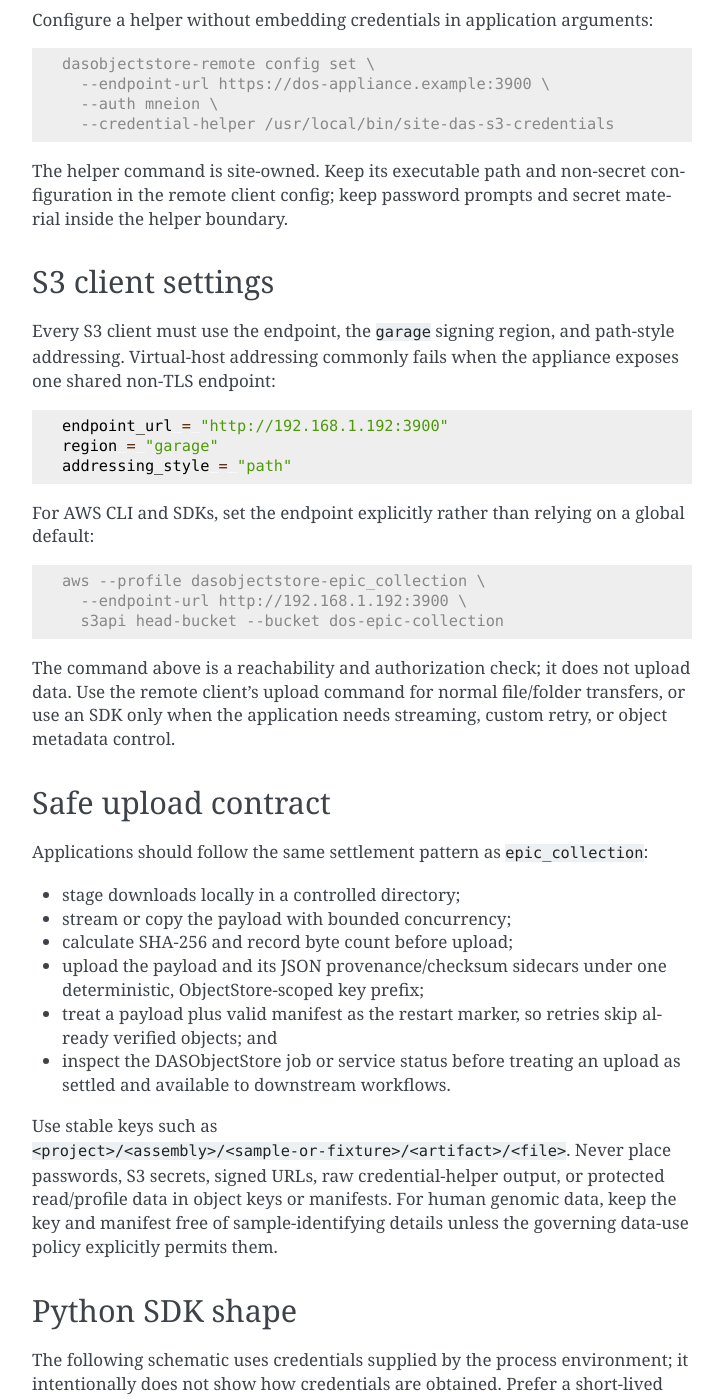
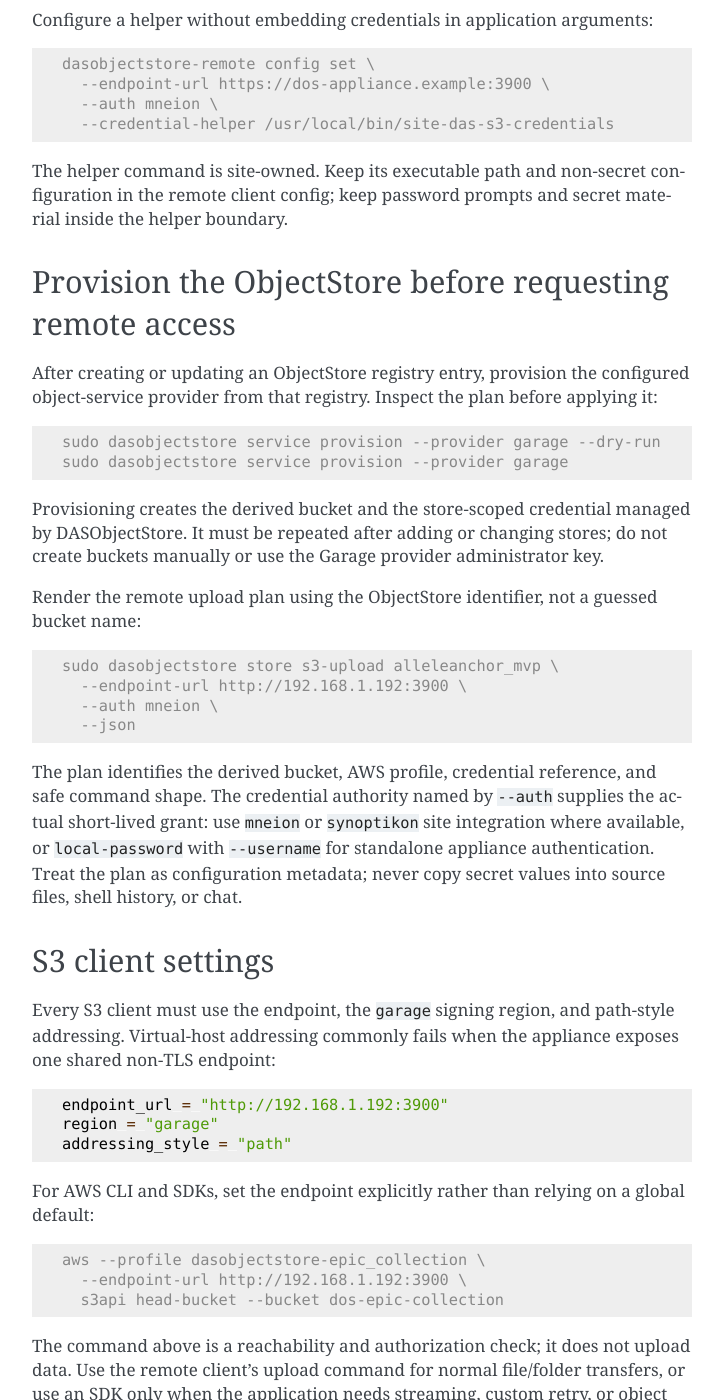
Before and after one commit to sagrudd/DASObjectStore, a Sphinx documentation site: the page built from docs/user/programmatic-access.rst, in a window 1280 px wide and 1400 px high, scrolled down 962 px. Shown: the whole window, without its empty margins (388-1111 px from the left). Built offline with Sphinx 7.4.7, drawn with Linux system fonts in a browser that asks for light colours; some of the changed text lies outside the part shown.

Commit message:
Fix Garage provisioning and document grants

```diff
--- a/docs/user/programmatic-access.rst
+++ b/docs/user/programmatic-access.rst
@@ -51,6 +51,39 @@ Configure a helper without embedding credentials in application arguments:
 The helper command is site-owned. Keep its executable path and non-secret
 configuration in the remote client config; keep password prompts and secret
 material inside the helper boundary.
+
+Provision the ObjectStore before requesting remote access
+----------------------------------------------------------
+
+After creating or updating an ObjectStore registry entry, provision the
+configured object-service provider from that registry. Inspect the plan before
+applying it:
+
+.. code-block:: console
+
+   sudo dasobjectstore service provision --provider garage --dry-run
+   sudo dasobjectstore service provision --provider garage
+
+Provisioning creates the derived bucket and the store-scoped credential
+managed by DASObjectStore. It must be repeated after adding or changing stores;
+do not create buckets manually or use the Garage provider administrator key.
+
+Render the remote upload plan using the ObjectStore identifier, not a guessed
+bucket name:
+
+.. code-block:: console
+
+   sudo dasobjectstore store s3-upload alleleanchor_mvp \
+     --endpoint-url http://192.168.1.192:3900 \
+     --auth mneion \
+     --json
+
+The plan identifies the derived bucket, AWS profile, credential reference, and
+safe command shape. The credential authority named by ``--auth`` supplies the
+actual short-lived grant: use ``mneion`` or ``synoptikon`` site integration
+where available, or ``local-password`` with ``--username`` for standalone
+appliance authentication. Treat the plan as configuration metadata; never
+copy secret values into source files, shell history, or chat.
 
 S3 client settings
 ------------------
```
Also changed, not shown: TODO.md (+3 -0 lines), 1 other file.
